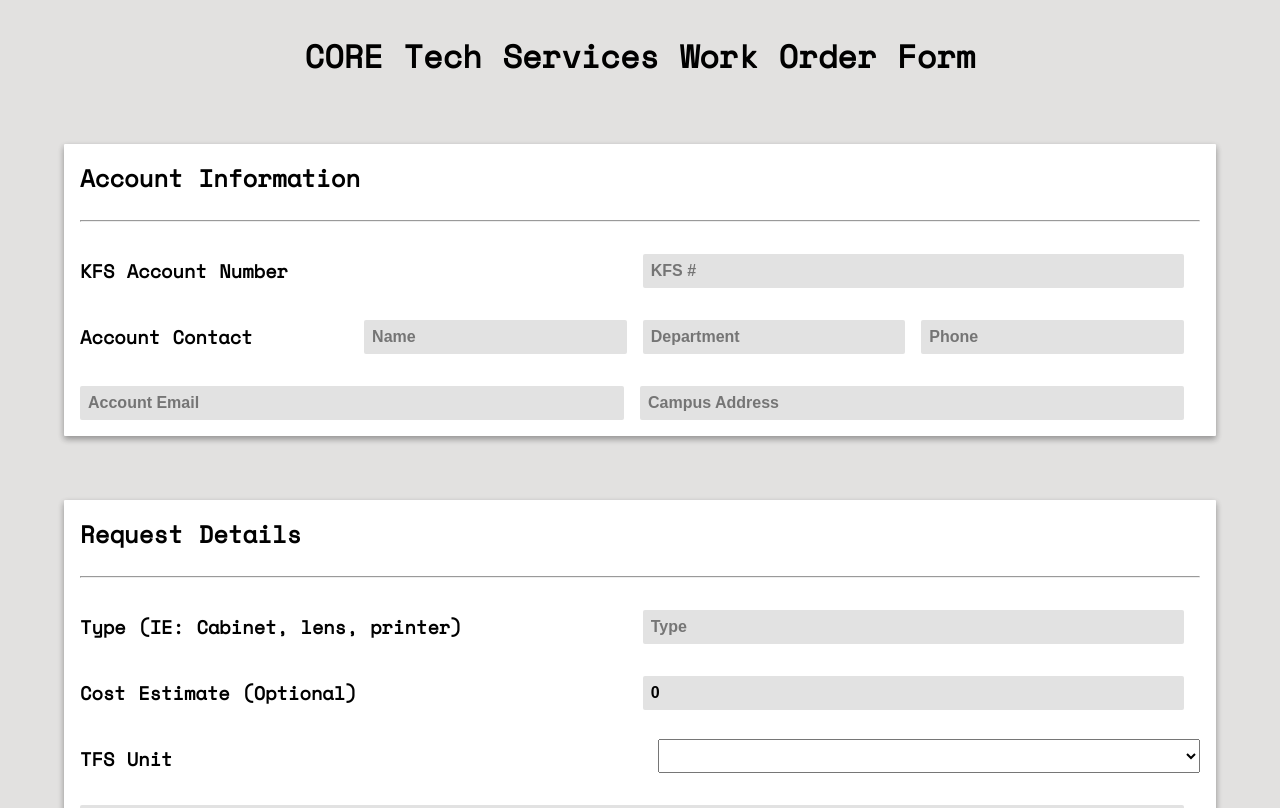
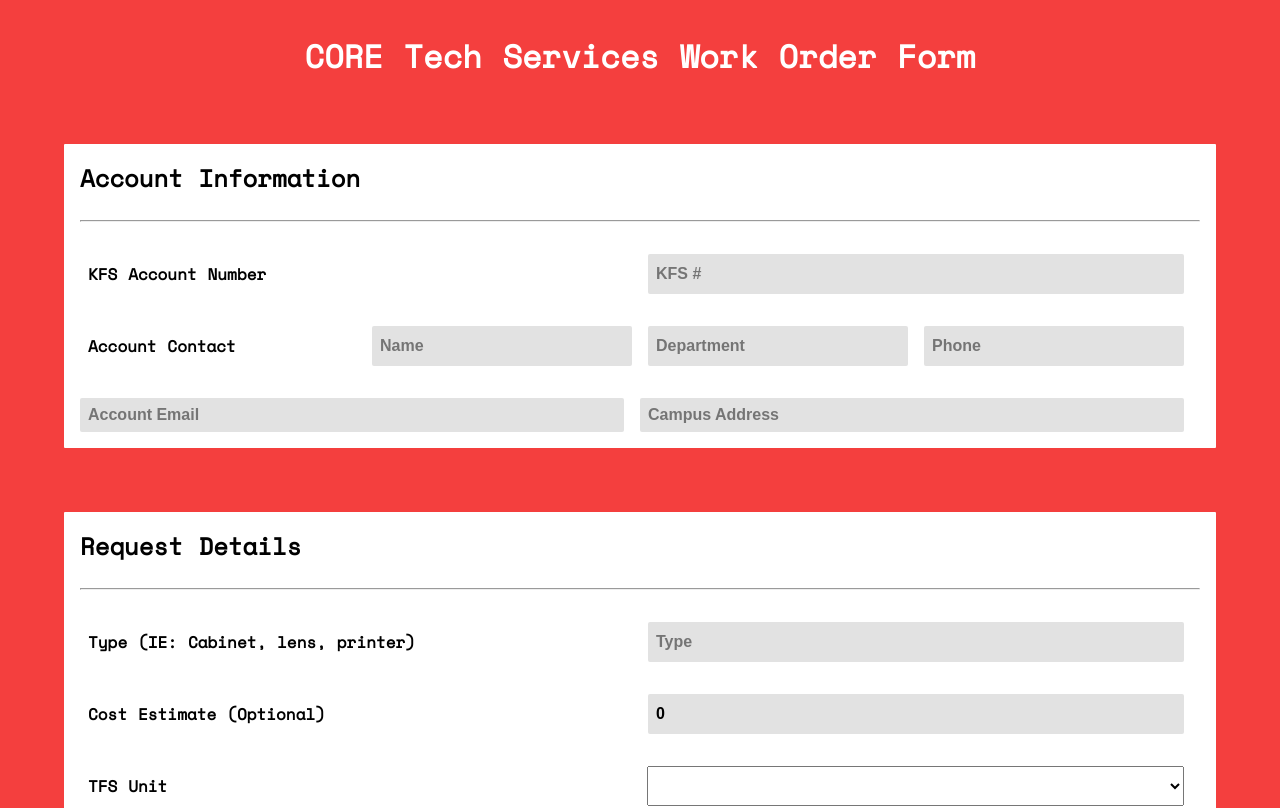
Before and after one commit to SquaredLabs/tech-workorder-form, a Nuxt app: page / in a window 1280 px wide. Shown: the top 808 px of the page. Built offline with nearby package versions, Linux system fonts and the light colour scheme.

Commit message:
Change design to line up with CORE

```diff
--- a/pages/index.vue
+++ b/pages/index.vue
@@ -154,21 +154,18 @@ export default {
 
 @import url('https://fonts.googleapis.com/css?family=Space+Mono');
 
+/* Soin Sans Pro will be used */
+
 html, body {
   font-family: "Space Mono";
-  background: #e2e1e0;
+  background: #f43f3e;
   color: black;
-}
-
-input {
-  font-size: 1em;
 }
 
 .alert {
   position: fixed;
   z-index: 5;
   background-color: white;
-  box-shadow: 0 3px 6px rgba(0,0,0,0.16), 0 3px 6px rgba(0,0,0,0.23);
   top: 50%;
   left: 50%;
   transform: translate(-50%, -50%);
@@ -189,6 +186,7 @@ input {
   text-align: center;
   position: relative;
   z-index: 3;
+  color: white;
 }
 
 .header h1 {
@@ -206,7 +204,6 @@ input {
   border-radius: 1px;
   padding: 1em;
   background-color: white;
-  box-shadow: 0 3px 6px rgba(0,0,0,0.16), 0 3px 6px rgba(0,0,0,0.23);
   position: relative;
   z-index: 3;
 }
@@ -222,17 +219,16 @@ input {
 }
 
 .oneLiner * {
-  margin-top: 1em;
+  margin: 1em 1em 0 0;
+  padding: 0.5em;
   flex: 1 1 0;
+  font-size: 1rem;
 }
 
 .oneLiner h3{
   margin-right: 2em;
 }
 
-.oneLiner input {
-  margin-right: 1em;
-}
 
 #addressBox {
   flex-grow: 1;
@@ -254,7 +250,7 @@ input {
 }
 
 .textBox:focus {
-  background-color: rgb(145, 196, 209);
+  background-color: #f43f3e80;
 }
 
 hr {
@@ -277,7 +273,7 @@ hr {
   transition: ease 0.3s all;
 }
 .copyContact:hover {
-  background-color: rgb(142, 210, 235);
+  background-color: rgb(235, 142, 142);
   cursor: pointer;
 }
 
@@ -290,12 +286,10 @@ hr {
   border-radius: 2px;
   transition: ease 0.3s all;
   color: black;
-  box-shadow: 0 1px 3px rgba(0,0,0,0.16), 0 1px 3px rgba(0,0,0,0.23);
   background-color: rgb(214, 255, 214);
 }
 
 .submit:hover {
-  box-shadow: 0 3px 6px rgba(0,0,0,0.16), 0 3px 6px rgba(0,0,0,0.23);
   cursor: pointer;
   background-color: rgb(153, 255, 153);
 }
```
